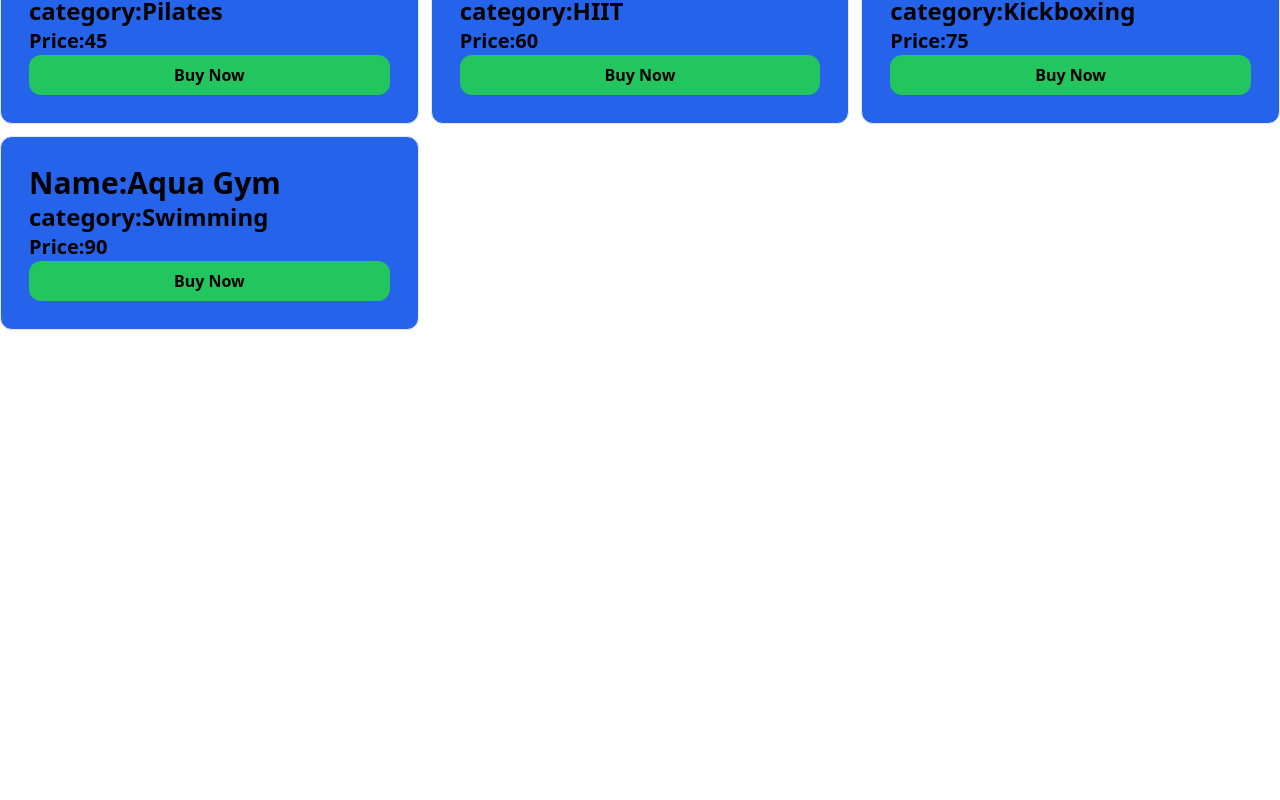
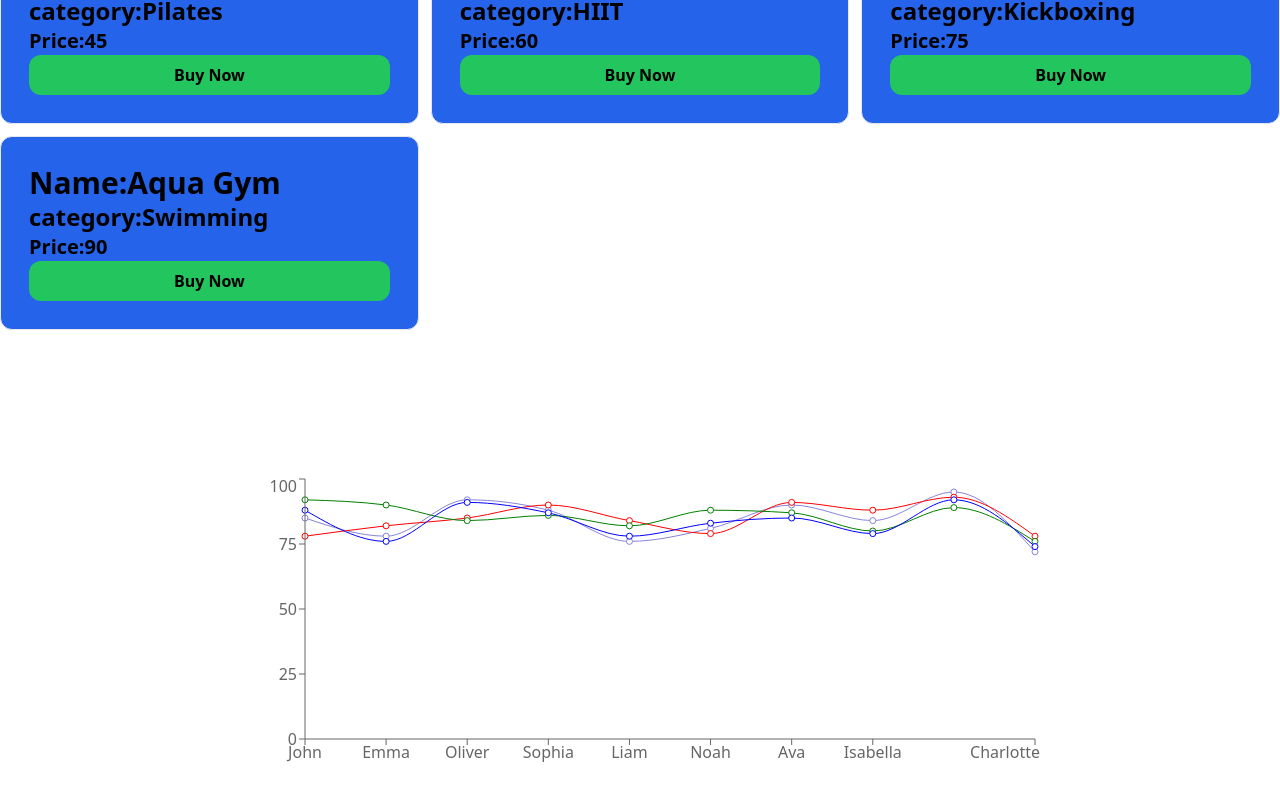
Before and after one commit to rajalishikh/react-app-routing, a React (Vite) app: page / in a window 1280 px wide. Shown: the part 674-1474 px from the top of the page. Before the commit the page ends 1004 px from the top, so only its background shows below. Built offline with nearby package versions, Linux system fonts and the light colour scheme.

Commit message:
Now I can implement REact chart in my website

```diff
--- a/package.json
+++ b/package.json
@@ -12,7 +12,8 @@
   "dependencies": {
     "react": "^19.0.0",
     "react-dom": "^19.0.0",
-    "react-icons": "^5.5.0"
+    "react-icons": "^5.5.0",
+    "recharts": "^2.15.1"
   },
   "devDependencies": {
     "@eslint/js": "^9.21.0",
--- a/src/App.jsx
+++ b/src/App.jsx
@@ -1,18 +1,18 @@
 import './App.css'
 import GymOption from './component/GymOption/GymOption'
 import Navbar from './component/navbar/navbar'
+import Rechart from './component/Rechart/Rechart'
 
 function App() {
 
 
   return (
     <>
-
-
     <h2 className='bg-red-700 text-3xl'>NavNar section </h2>
     <Navbar></Navbar>
     <h2 className='text-center  mt-7'>Here is our GymOption</h2>
     <GymOption></GymOption>
+    <Rechart></Rechart>
     </>
   )
 }
--- /dev/null
+++ b/src/component/Rechart/Rechart.jsx
@@ -0,0 +1,34 @@
+import { Line, LineChart, XAxis, YAxis } from 'recharts';
+const Rechart = () => {
+    const data = [
+        { name: 'John', math: 85, english: 78, science: 92, history: 88 },
+        { name: 'Emma', math: 78, english: 82, science: 90, history: 76 },
+        { name: 'Oliver', math: 92, english: 85, science: 84, history: 91 },
+        { name: 'Sophia', math: 88, english: 90, science: 86, history: 87 },
+        { name: 'Liam', math: 76, english: 84, science: 82, history: 78 },
+        { name: 'Noah', math: 81, english: 79, science: 88, history: 83 },
+        { name: 'Ava', math: 90, english: 91, science: 87, history: 85 },
+        { name: 'Isabella', math: 84, english: 88, science: 80, history: 79 },
+        { name: 'Mia', math: 95, english: 93, science: 89, history: 92 },
+        { name: 'Charlotte', math: 72, english: 78, science: 76, history: 74 },
+      ];
+
+    return (
+        <div className="max-w-7xl mx-auto flex justify-center mt-36 mb-20">
+            <div>
+            <LineChart width={800} height={300} data={data}>
+            <Line type="monotone" dataKey="math" stroke="#8884d8" />
+            <Line type="monotone" dataKey="english" stroke="red" />
+            <Line type="monotone" dataKey="science" stroke="green" />
+            <Line type="monotone" dataKey="history" stroke="blue" />
+
+            <XAxis dataKey="name" />
+            <YAxis />
+            </LineChart>
+            </div>
+
+        </div>
+    );
+};
+
+export default Rechart;
```
Also changed, not shown: 1 other file (tests, documents, lock files or other folders).
